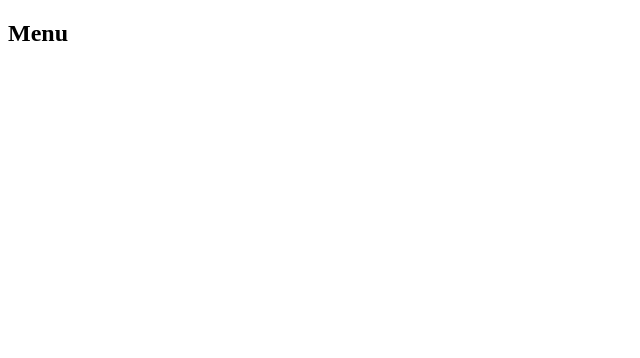
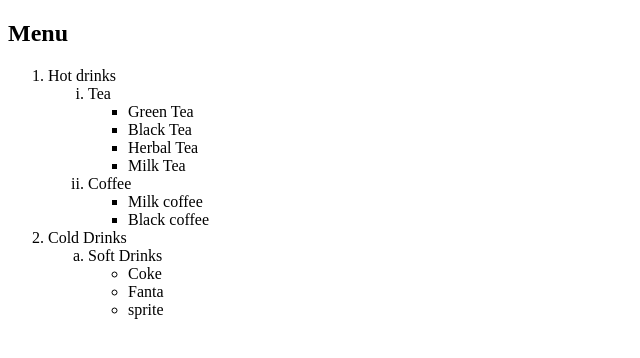
Before and after one commit to aamosraut/html, a plain HTML site: page nested-list.html in a window 1280 px wide. Shown: the whole page, without its empty margins (0-640 px from the left). Drawn offline with Linux system fonts and the light colour scheme.

Commit message:
form and nested list

```diff
--- a/nested-list.html
+++ b/nested-list.html
@@ -7,6 +7,35 @@
 </head>
 <body>
     <h2>Menu</h2>
-
+    <ol>
+        <li>Hot drinks</li>
+        <ol type="i">
+            <li>Tea
+                <ul type ="square">
+                    <li> Green Tea</li>
+                    <li>Black Tea</li>
+                    <li>Herbal Tea</li>
+                    <li>Milk Tea</li>
+                </ul>
+            </li>
+            <li>Coffee
+                <ul>
+                    <li>Milk coffee</li>
+                    <li>Black coffee</li>
+                </ul>
+            </li>
+        </ol>
+        <li> Cold Drinks</li>
+        <ol type="a">
+            <li>
+                Soft Drinks
+                <ul type="circle">
+                    <li>Coke</li>
+                    <li>Fanta</li>
+                    <li>sprite</li>
+                </ul>
+            </li>
+        </ol>
+    </ol>
 </body>
 </html>
```
Also changed, not shown: form.html (added, +49 -0 lines).
